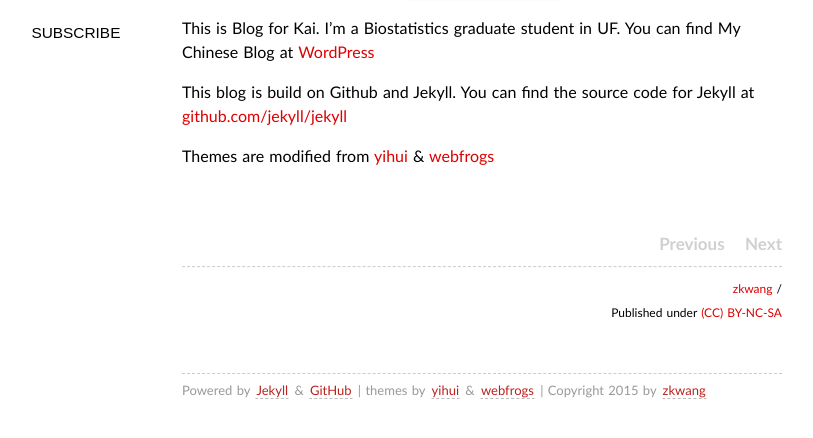
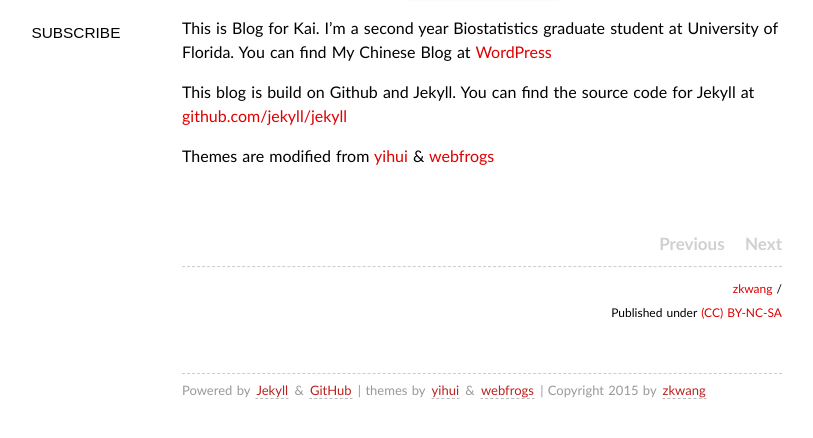
Before and after one commit to zkwang2014/zkwang2014.github.com, a Jekyll site: the page built from about/about.md, in a window 1280 px wide, cut to the strip 293-731 px from the top of the page. Shown: the whole strip, without its empty margins (158-971 px from the left). Built offline with Jekyll 4.4.1, drawn with Linux system fonts in a browser that asks for light colours; nearby versions of some CDN libraries; some web fonts are replaced; library files that are not in the unit come from our copies; Markdown is read by kramdown in place of the engine named in the settings; comment, search, counter and statistics services are not loaded.

Commit message:
Update about.md

```diff
--- a/about/about.md
+++ b/about/about.md
@@ -6,7 +6,7 @@ permalink: /about/
 
 <p><img src="https://github.com/zkwang2014/zkwang2014.github.io/raw/master/about/photo_1024.jpg" width = "150" height = "200" title="zkwang" align="center" /></p>
 
-This is Blog for Kai. I'm a Biostatistics graduate student in UF.
+This is Blog for Kai. I'm a second year Biostatistics graduate student at University of Florida.
 You can find My Chinese Blog at [WordPress](https://zkwang2014.wordpress.com/)
 
 This blog is build on Github and Jekyll. You can find the source code for Jekyll at [github.com/jekyll/jekyll](https://github.com/jekyll/jekyll)
```
